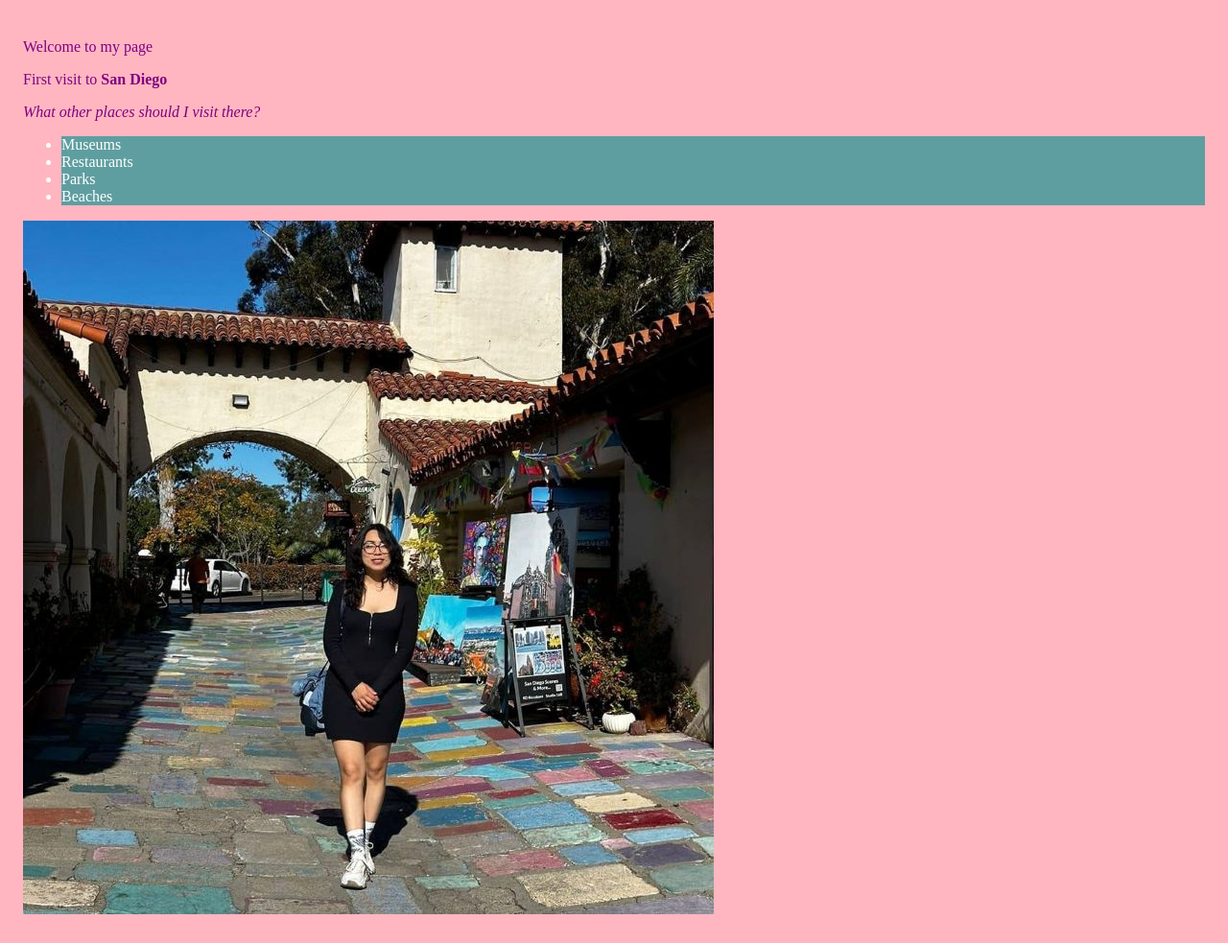
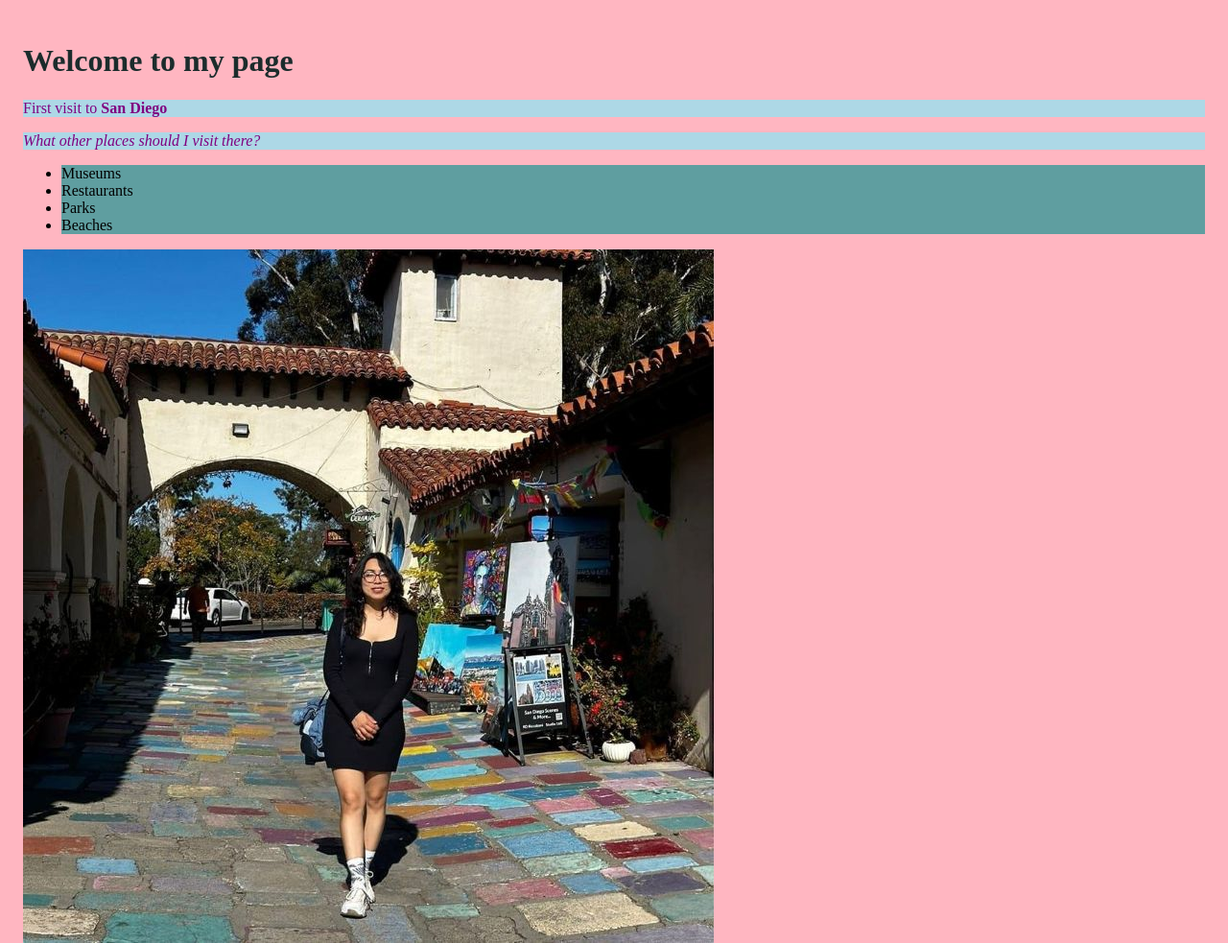
Before and after one commit to CIT82/marisoln-pub, a plain HTML site: page w2/index.html in a window 1280 px wide. Shown: the whole page at 96% size. Drawn offline with Linux system fonts and the light colour scheme.

```diff
--- a/w2/index.html
+++ b/w2/index.html
@@ -7,16 +7,15 @@
     <link rel="stylesheet" href="style.css">
   </head>
   <body>
- <p>Welcome to my page</p>
+    <h1>Welcome to my page</h1>
     <p>First visit to <strong>San Diego</strong></p>
     <p><em>What other places should I visit there?</em></p>
-      <ul>
+    <ul>
       <li>Museums</li>
       <li>Restaurants</li>
       <li>Parks</li>
       <li>Beaches</li>
     </ul>
-
     <img src="../img/marisol.jpg" alt="My test image" />
   </body>
 </html>
--- a/w2/style.css
+++ b/w2/style.css
@@ -1,9 +1,12 @@
 h1 {
-             color: cadetblue;
+  color: rgb(27, 44, 44);
 }
-     p{
+
+p {
   color: purple;
+  background-color: lightblue;
 }
+
 body {
   padding: 1em;
   background-color: lightpink;
@@ -11,8 +14,4 @@ body {
 
 li {
   background-color: cadetblue;
-  color: white;
 }
-  p {
-  background-color: lightblue);
-}
```
Lines whose indentation alone changed are shown as unchanged.
